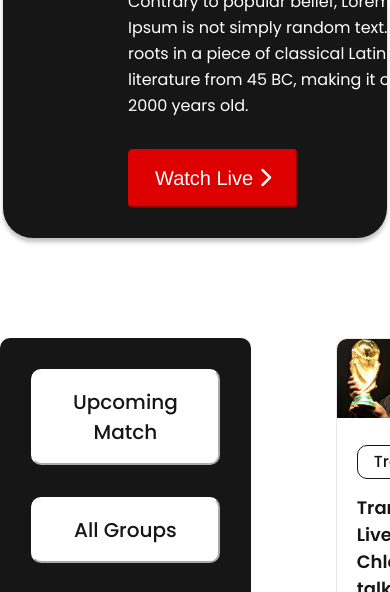
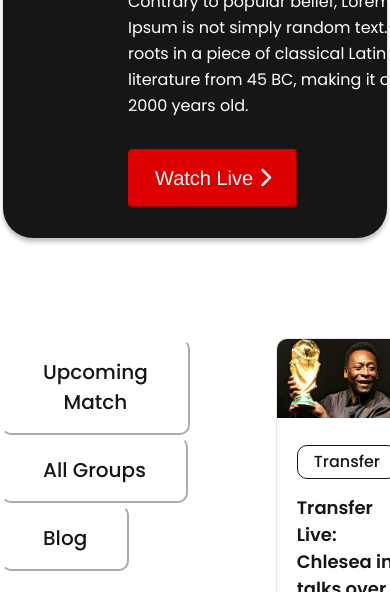
Before and after one commit to mhasantushar/w3cw-phero-lp-fifawc2023-b12c03, a plain HTML site: page index.html in a window 390 px wide. Shown: the part 464-1056 px from the top of the page. Drawn offline with Linux system fonts and the light colour scheme.

Commit message:
ghost effect, unexpected bug on responsive coding

```diff
--- a/index.html
+++ b/index.html
@@ -41,7 +41,7 @@
     <main class="set-page-width">
         <section class="schedule-section">
             <div class="schedule-sect-wrapper">
-                <div class="sechedule-left-block">
+                <div class=" ">
                     <button class="schedule-btn-left">Upcoming Match</button>
                     <button class="schedule-btn-left">All Groups</button>
                     <button class="schedule-btn-left">Blog</button>
```
Also changed, not shown: styles/main.css (+20 -2 lines).
